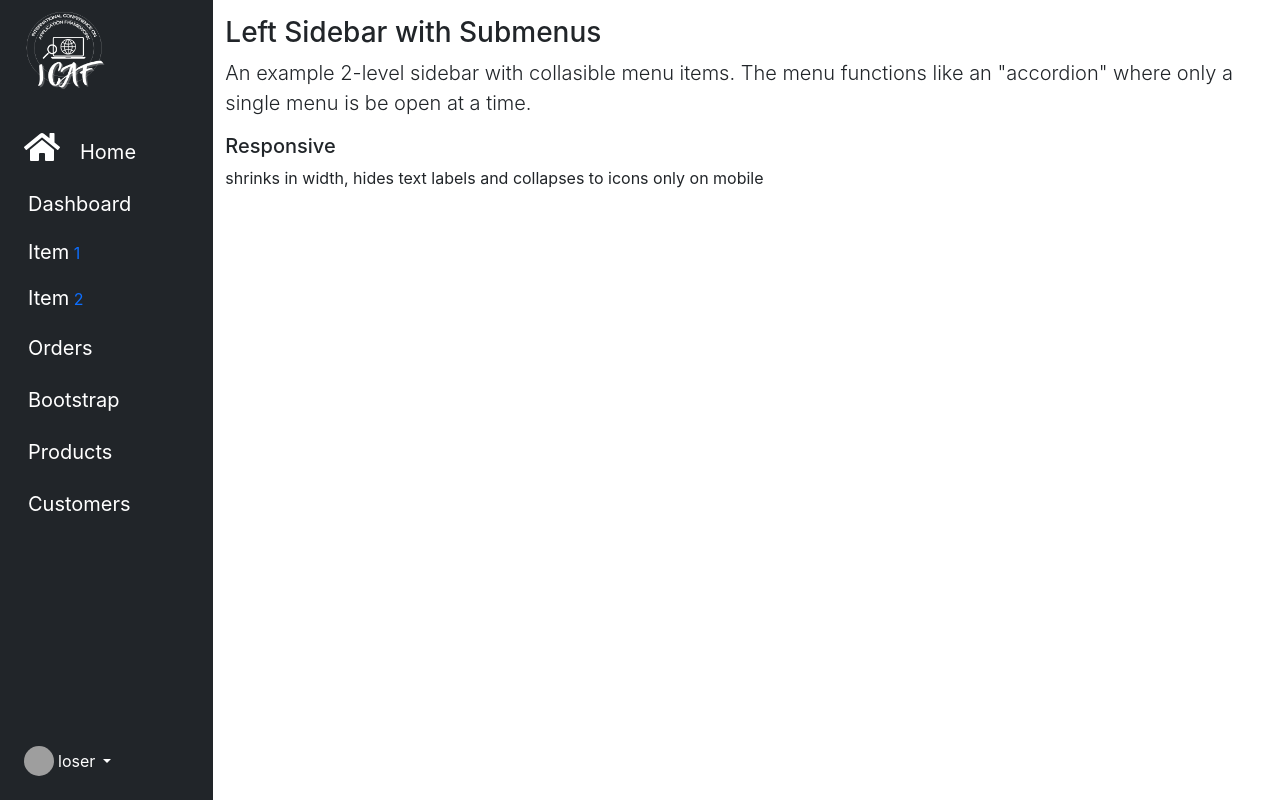
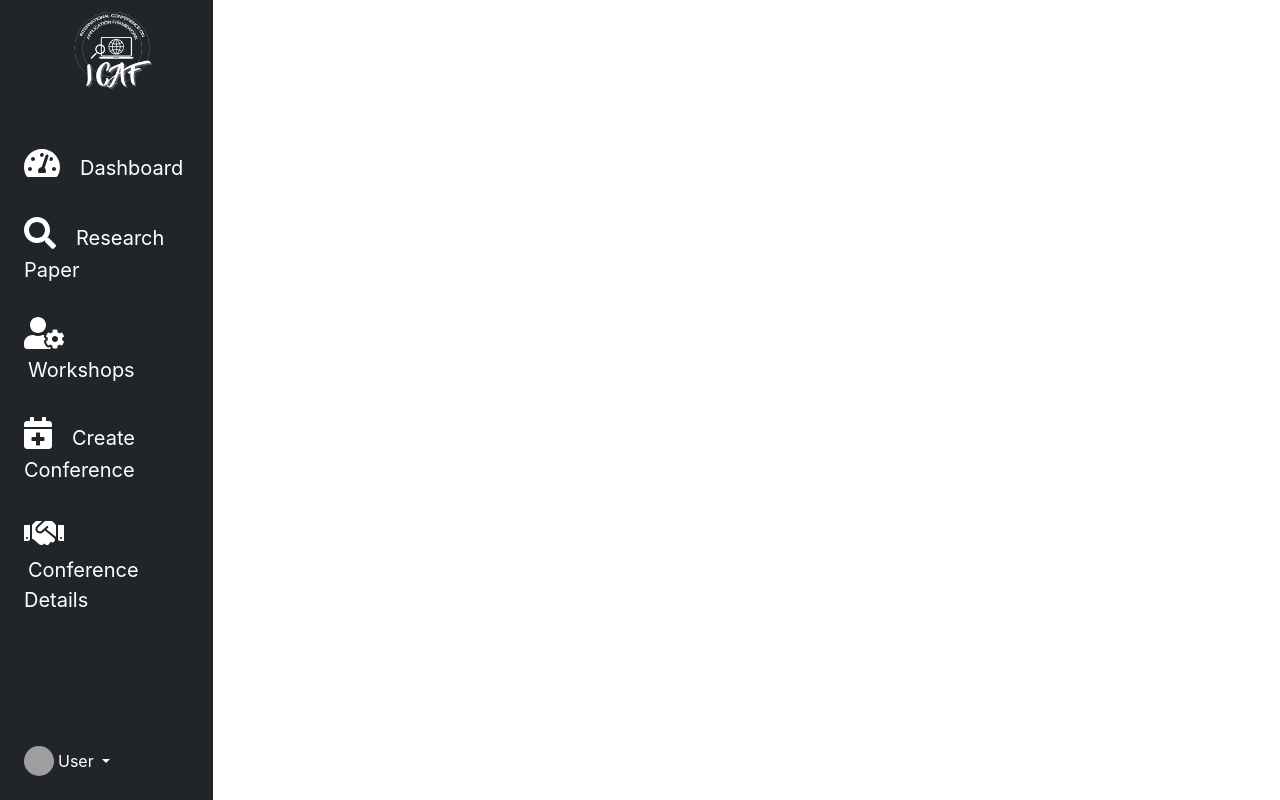
Before and after one commit to tlorence/Conference-Management-Tool, a React (Create React App) app in the folder Releases/SourceCode/Frontend/app/: page /admin in a window 1280 px wide. Built offline with nearby package versions, Linux system fonts and the light colour scheme; grey boxes are pictures that could not be loaded.

Commit message:
with sidebar and admin routing

```diff
--- a/Releases/SourceCode/Frontend/app/src/App.js
+++ b/Releases/SourceCode/Frontend/app/src/App.js
@@ -9,8 +9,8 @@ function App() {
     <BrowserRouter>
     {/* <Navbar/> */}
       <Switch>
-        <Route>
-          <Sidebar />
+        <Route path="/admin">
+          <AdminDashboard />
         </Route>
       </Switch>
     </BrowserRouter>
--- a/Releases/SourceCode/Frontend/app/src/Pages/AdminDashboard/AdminDashboard.css
+++ b/Releases/SourceCode/Frontend/app/src/Pages/AdminDashboard/AdminDashboard.css
@@ -0,0 +1,3 @@
+.body-align {
+    margin-left: 286px;
+}
--- a/Releases/SourceCode/Frontend/app/src/Pages/AdminDashboard/AdminDashboard.jsx
+++ b/Releases/SourceCode/Frontend/app/src/Pages/AdminDashboard/AdminDashboard.jsx
@@ -1,11 +1,25 @@
-import React, { Component } from 'react'
+import React, { Component } from "react";
+import { Switch, BrowserRouter, Route } from "react-router-dom";
+import Sidebar from "../components/sidebar/Sidebar";
+import "./AdminDashboard.css";
+import ResearchPaper from "../ResearchPapers/ResearchPapers";
 
 export default class AdminDashboard extends Component {
   render() {
     return (
       <div>
-
+        <Sidebar />
+        <div className="body-align">
+          <Switch>
+            <Route path="/admin/reserchPapers">
+              <ResearchPaper />
+            </Route>
+            <Route path="/admin/dashboard">
+              <h1>Dashboard App</h1>
+            </Route>
+          </Switch>
+        </div>
       </div>
-    )
+    );
   }
 }
--- /dev/null
+++ b/Releases/SourceCode/Frontend/app/src/Pages/ResearchPapers/ResearchPapers.jsx
@@ -0,0 +1,11 @@
+import React, { Component } from 'react'
+
+export default class ResearchPapers extends Component {
+  render() {
+    return (
+      <div>
+        <h1>Research Papers</h1>
+      </div>
+    )
+  }
+}
--- a/Releases/SourceCode/Frontend/app/src/Pages/components/sidebar/Sidebar.css
+++ b/Releases/SourceCode/Frontend/app/src/Pages/components/sidebar/Sidebar.css
@@ -11,3 +11,11 @@ li a FontAwesomeIcon {
     color: #ffff;
     font-size: 55px;
 }
+
+li a {
+    text-decoration: none;
+}
+
+.sidebar-align {
+    position: absolute;
+}
--- a/Releases/SourceCode/Frontend/app/src/Pages/components/sidebar/Sidebar.jsx
+++ b/Releases/SourceCode/Frontend/app/src/Pages/components/sidebar/Sidebar.jsx
@@ -1,145 +1,108 @@
 import React from "react";
 import { FontAwesomeIcon } from "@fortawesome/react-fontawesome";
-import { faEye } from "@fortawesome/free-solid-svg-icons";
-import { faHome} from "@fortawesome/free-solid-svg-icons";
-import { faTrash } from "@fortawesome/free-solid-svg-icons";
-import "./Sidebar.css"
+import { faSearch } from "@fortawesome/free-solid-svg-icons";
+import { faTachometerAlt } from "@fortawesome/free-solid-svg-icons";
+import { faUserCog } from "@fortawesome/free-solid-svg-icons";
+import { faHandshake } from "@fortawesome/free-solid-svg-icons";
+import { faCalendarPlus } from "@fortawesome/free-solid-svg-icons";
+import "./Sidebar.css";
+import { Link } from "react-router-dom";
+import AdminDashboard from "../../AdminDashboard/AdminDashboard";
+import { imagePath } from "../../../services";
+
 export default function Sidebar() {
   return (
     <div>
       <div class="container-fluid">
         <div class="row flex-nowrap">
-          <div class="col-auto col-md-3 col-xl-2 px-sm-2 px-0 bg-dark">
+          <div class="col-auto col-md-3 col-xl-2 px-sm-2 px-0 bg-dark sidebar-align">
             <div class="d-flex flex-column align-items-center align-items-sm-start px-3 pt-2 text-white min-vh-100">
               <a
                 href="/"
                 class="d-flex align-items-center pb-3 mb-md-0 me-md-auto text-white text-decoration-none"
               >
-                {/* <span class="fs-5 d-none d-sm-inline">Menu</span> */}
-                <img src="./img/logo.png" alt="" className="w-50 logo-white"/>
+                <img
+                  src={`${imagePath}logo.png`}
+                  alt=""
+                  className="ms-5 w-50 logo-white"
+                />
               </a>
               <ul
                 class="nav nav-pills flex-column mb-sm-auto mb-0 align-items-center align-items-sm-start mt-3"
                 id="menu"
               >
-                <li class="nav-item">
+                <li class="nav-item mt-3">
                   <a href="#" class="nav-link align-middle px-0">
+                    <Link to="/admin/dashboard">
                       <i class="fs-4 bi-house"></i>{" "}
                       <FontAwesomeIcon
-                    icon={faHome}
+                        icon={faTachometerAlt}
                         color="white"
                         className="me-3"
                         size="2x"
                       />
-                    <span class="ms-1 d-none d-sm-inline">Home</span>
+                      <span class="ms-1 d-none d-sm-inline">Dashboard</span>
+                    </Link>
                   </a>
                 </li>
-                <li>
-                  <a
-                    href="#submenu1"
-                    data-bs-toggle="collapse"
-                    class="nav-link px-0 align-middle"
-                  >
-                    <i class="fs-4 bi-speedometer2"></i>{" "}
-                    <span class="ms-1 d-none d-sm-inline">Dashboard</span>{" "}
-                  </a>
-                  <ul
-                    class="collapse show nav flex-column ms-1"
-                    id="submenu1"
-                    data-bs-parent="#menu"
-                  >
-                    <li class="w-100">
-                      <a href="#" class="nav-link px-0">
-                        {" "}
-                        <span class="d-none d-sm-inline">Item</span> 1{" "}
+
+                <li class="nav-item mt-3">
+                  <a href="#" class="nav-link align-middle px-0">
+                    <Link to="/admin/reserchPapers">
+                      <i class="fs-4 bi-house"></i>{" "}
+                      <FontAwesomeIcon
+                        icon={faSearch}
+                        color="white"
+                        className="me-3"
+                        size="2x"
+                      />
+                      <span class="ms-1 d-none d-sm-inline">
+                        Research Paper
+                      </span>
+                    </Link>
                   </a>
                 </li>
-                    <li>
-                      <a href="#" class="nav-link px-0">
-                        {" "}
-                        <span class="d-none d-sm-inline">Item</span> 2{" "}
+
+                <li class="nav-item mt-3">
+                  <a href="#" class="nav-link align-middle px-0">
+                    <i class="fs-4 bi-house"></i>{" "}
+                    <FontAwesomeIcon
+                      icon={faUserCog}
+                      color="white"
+                      className="me-3"
+                      size="2x"
+                    />
+                    <span class="ms-1 d-none d-sm-inline">Workshops</span>
                   </a>
                 </li>
-                  </ul>
-                </li>
-                <li>
-                  <a href="#" class="nav-link px-0 align-middle">
-                    <i class="fs-4 bi-table"></i>{" "}
-                    <span class="ms-1 d-none d-sm-inline">Orders</span>
+
+                <li class="nav-item mt-3">
+                  <a href="#" class="nav-link align-middle px-0">
+                    <i class="fs-4 bi-house"></i>{" "}
+                    <FontAwesomeIcon
+                      icon={faCalendarPlus}
+                      color="white"
+                      className="me-3"
+                      size="2x"
+                    />
+                    <span class="ms-1 d-none d-sm-inline">
+                      Create Conference
+                    </span>
                   </a>
                 </li>
-                <li>
-                  <a
-                    href="#submenu2"
-                    data-bs-toggle="collapse"
-                    class="nav-link px-0 align-middle "
-                  >
-                    <i class="fs-4 bi-bootstrap"></i>{" "}
-                    <span class="ms-1 d-none d-sm-inline">Bootstrap</span>
-                  </a>
-                  <ul
-                    class="collapse nav flex-column ms-1"
-                    id="submenu2"
-                    data-bs-parent="#menu"
-                  >
-                    <li class="w-100">
-                      <a href="#" class="nav-link px-0">
-                        {" "}
-                        <span class="d-none d-sm-inline">Item</span> 1
-                      </a>
-                    </li>
-                    <li>
-                      <a href="#" class="nav-link px-0">
-                        {" "}
-                        <span class="d-none d-sm-inline">Item</span> 2
-                      </a>
-                    </li>
-                  </ul>
-                </li>
-                <li>
-                  <a
-                    href="#submenu3"
-                    data-bs-toggle="collapse"
-                    class="nav-link px-0 align-middle"
-                  >
-                    <i class="fs-4 bi-grid"></i>{" "}
-                    <span class="ms-1 d-none d-sm-inline">Products</span>{" "}
-                  </a>
-                  <ul
-                    class="collapse nav flex-column ms-1"
-                    id="submenu3"
-                    data-bs-parent="#menu"
-                  >
-                    <li class="w-100">
-                      <a href="#" class="nav-link px-0">
-                        {" "}
-                        <span class="d-none d-sm-inline">Product</span> 1
-                      </a>
-                    </li>
-                    <li>
-                      <a href="#" class="nav-link px-0">
-                        {" "}
-                        <span class="d-none d-sm-inline">Product</span> 2
-                      </a>
-                    </li>
-                    <li>
-                      <a href="#" class="nav-link px-0">
-                        {" "}
-                        <span class="d-none d-sm-inline">Product</span> 3
-                      </a>
-                    </li>
-                    <li>
-                      <a href="#" class="nav-link px-0">
-                        {" "}
-                        <span class="d-none d-sm-inline">Product</span> 4
-                      </a>
-                    </li>
-                  </ul>
-                </li>
-                <li>
-                  <a href="#" class="nav-link px-0 align-middle">
-                    <i class="fs-4 bi-people"></i>{" "}
-                    <span class="ms-1 d-none d-sm-inline">Customers</span>{" "}
+
+                <li class="nav-item mt-3">
+                  <a href="#" class="nav-link align-middle px-0">
+                    <i class="fs-4 bi-house"></i>{" "}
+                    <FontAwesomeIcon
+                      icon={faHandshake}
+                      color="white"
+                      className="me-3"
+                      size="2x"
+                    />
+                    <span class="ms-1 d-none d-sm-inline">
+                      Conference Details
+                    </span>
                   </a>
                 </li>
               </ul>
@@ -159,7 +122,7 @@ export default function Sidebar() {
                     height="30"
                     class="rounded-circle"
                   />
-                  <span class="d-none d-sm-inline mx-1">loser</span>
+                  <span class="d-none d-sm-inline mx-1">User</span>
                 </a>
                 <ul
                   class="dropdown-menu dropdown-menu-dark text-small shadow"
@@ -192,20 +155,6 @@ export default function Sidebar() {
               </div>
             </div>
           </div>
-          <div class="col py-3">
-            <h3>Left Sidebar with Submenus</h3>
-            <p class="lead">
-              An example 2-level sidebar with collasible menu items. The menu
-              functions like an "accordion" where only a single menu is be open
-              at a time.
-            </p>
-            <ul class="list-unstyled">
-              <li>
-                <h5>Responsive</h5> shrinks in width, hides text labels and
-                collapses to icons only on mobile
-              </li>
-            </ul>
-          </div>
         </div>
       </div>
     </div>
--- a/Releases/SourceCode/Frontend/app/src/services/index.jsx
+++ b/Releases/SourceCode/Frontend/app/src/services/index.jsx
@@ -1 +1 @@
-export const imagePath=process.env.REACT_APP_PATH;
+export const imagePath="http://localhost:3000/img/";
```
Also changed, not shown: Releases/SourceCode/Frontend/app/src/Pages/ResearchPapers/ResearchPapers.css (added), 1 other file (tests, documents, lock files or other folders). Lines whose indentation alone changed are shown as unchanged.
